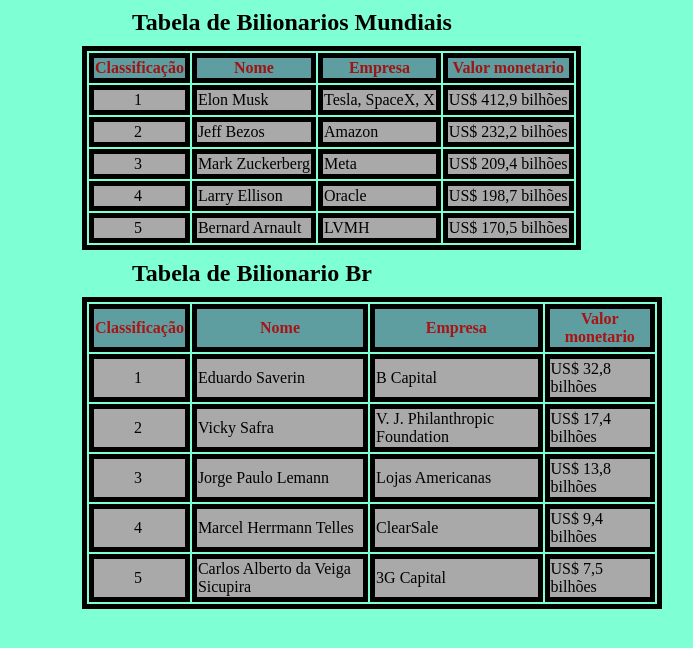
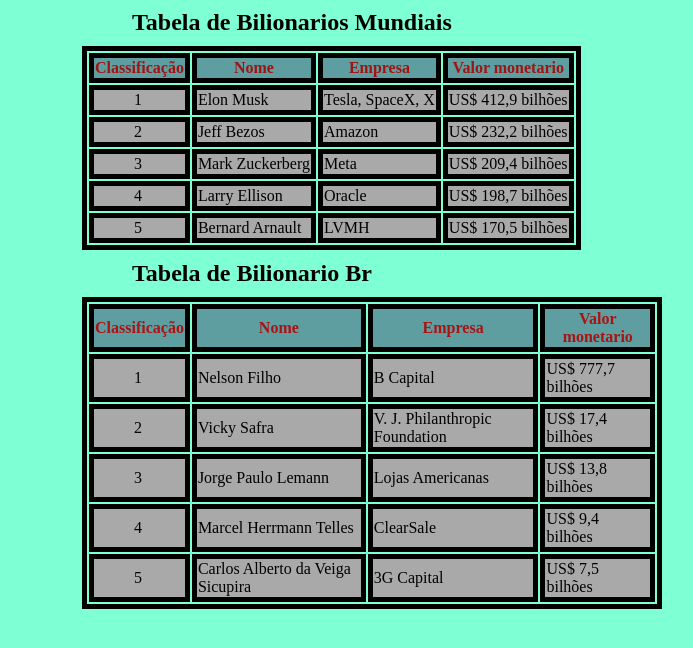
Before and after one commit to nelson-to-filho/Ativ-Anderson, a plain HTML site: page index.html in a window 1280 px wide. Shown: the part 68-716 px from the top of the page, without its empty margins (268-961 px from the left). Drawn offline with Linux system fonts and the light colour scheme.

Commit message:
Trocando de Eduardo Saverin para Nelson Filho, e de 38,8 bilhoes para 777,7 bilhoes

```diff
--- a/index.html
+++ b/index.html
@@ -73,9 +73,9 @@
         <tbody>
             <tr>
                 <td class="classificacao">1</td>
-                <td>Eduardo Saverin</td>
+                <td>Nelson Filho</td>
                 <td>B Capital</td>
-                <td>US$ 32,8 bilhões</td>
+                <td>US$ 777,7 bilhões</td>
             </tr>
 
             <tr>
```
